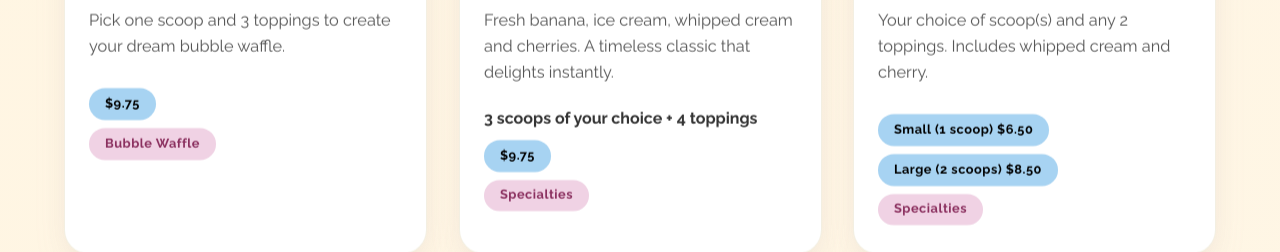
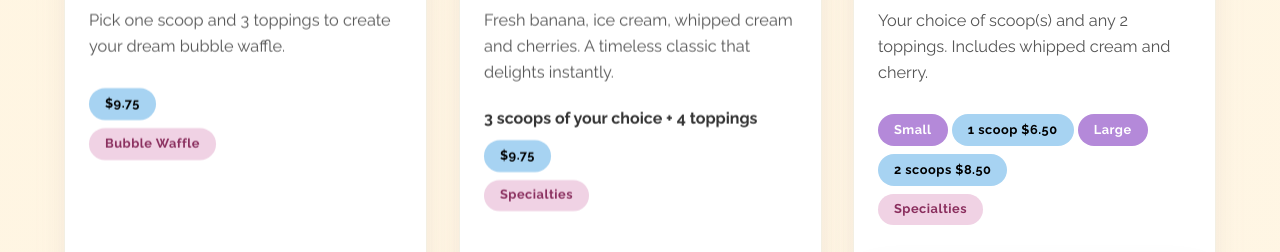
Before and after one commit to jarestrecol/nan-and-pops, a website: page index.html in a window 1280 px wide. Shown: the part 1220-1472 px from the top of the page. Drawn offline with Linux system fonts and the light colour scheme; a web font is replaced by a local one.

Commit message:
Update sundae flavor tags and pricing

```diff
--- a/index.html
+++ b/index.html
@@ -311,8 +311,11 @@
                     <div class="flavor-content">
                         <h3>Sundaes</h3>
                         <p>Your choice of scoop(s) and any 2 toppings. Includes whipped cream and cherry.</p>
-                        <span class="flavor-tag" style="background: var(--pastel-blue); color: #000;">Small (1 scoop) $6.50</span>
-                         <span class="flavor-tag" style="background: var(--pastel-blue); color: #000;">Large (2 scoops) $8.50</span>
+                        <span class="flavor-tag" style="background: #B489D9; color: #fff;">Small</span>
+                        <span class="flavor-tag" style="background: var(--pastel-blue); color: #000;">1 scoop $6.50</span>
+                        <span class="flavor-tag" style="background: #B489D9; color: #fff;">Large</span>
+                        <span class="flavor-tag" style="background: var(--pastel-blue); color: #000;">2 scoops $8.50</span>
+                        <div class="flavor-meta">
                         <div class="flavor-meta">
                             <span class="flavor-tag">Specialties</span>
                         </div>
```
